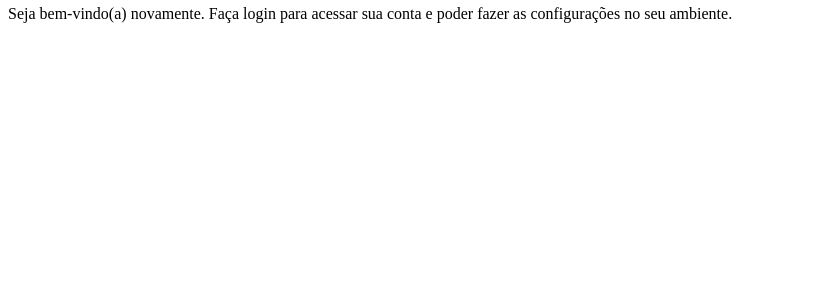
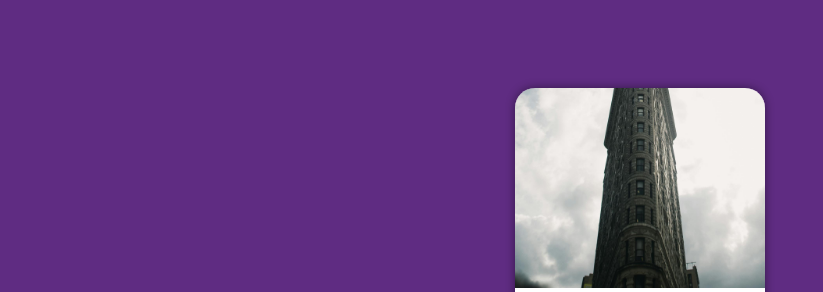
Before and after one commit to rafaelamaral-dev/projeto-login, a plain HTML site: page index.html in a window 1280 px wide. Shown: the part 62-354 px from the top of the page, without its empty margins (0-823 px from the left). Drawn offline with Linux system fonts and the light colour scheme.

Commit message:
Atualização do projeto

```diff
--- a/estilos/style.css
+++ b/estilos/style.css
@@ -5,3 +5,48 @@
     Verde: #49a09d
     Lilás: #5f2c82
 */
+
+* {
+    font-family: system-ui, -apple-system, BlinkMacSystemFont, 'Segoe UI', Roboto, Oxygen, Ubuntu, Cantarell, 'Open Sans', 'Helvetica Neue', sans-serif;
+    padding: 0px;
+    margin: 0px;
+    box-sizing: border-box;
+}
+
+body, html {
+    background-color: #5f2c82;
+    height: 100vh;
+    width: 100vw;
+}
+
+main {
+    position: relative;
+    height: 100vh;
+    width: 100vw;
+}
+
+#login {
+    position: absolute;
+    top: 50%;
+    left: 50%;
+    transform: translate(-50%, -50%);
+    overflow: hidden;
+    background-color: white;
+    width: 250px;
+    height: 500px;
+    border-radius: 20px;
+    box-shadow: 0px 0px 10px rgba(0, 0, 0, 0.450);
+}
+
+#login > #imagem {
+    display: block;
+    background: #5f2c82 url(../imagens/pexels-guiirossi-1668924.jpg) no-repeat;
+    background-size: cover;
+    background-position: left bottom;
+    height: 200px;
+}
+
+#login > #formulario {
+    display: block;
+    padding: 10px;
+}
```
Also changed, not shown: index.html (+1 -1 lines).
